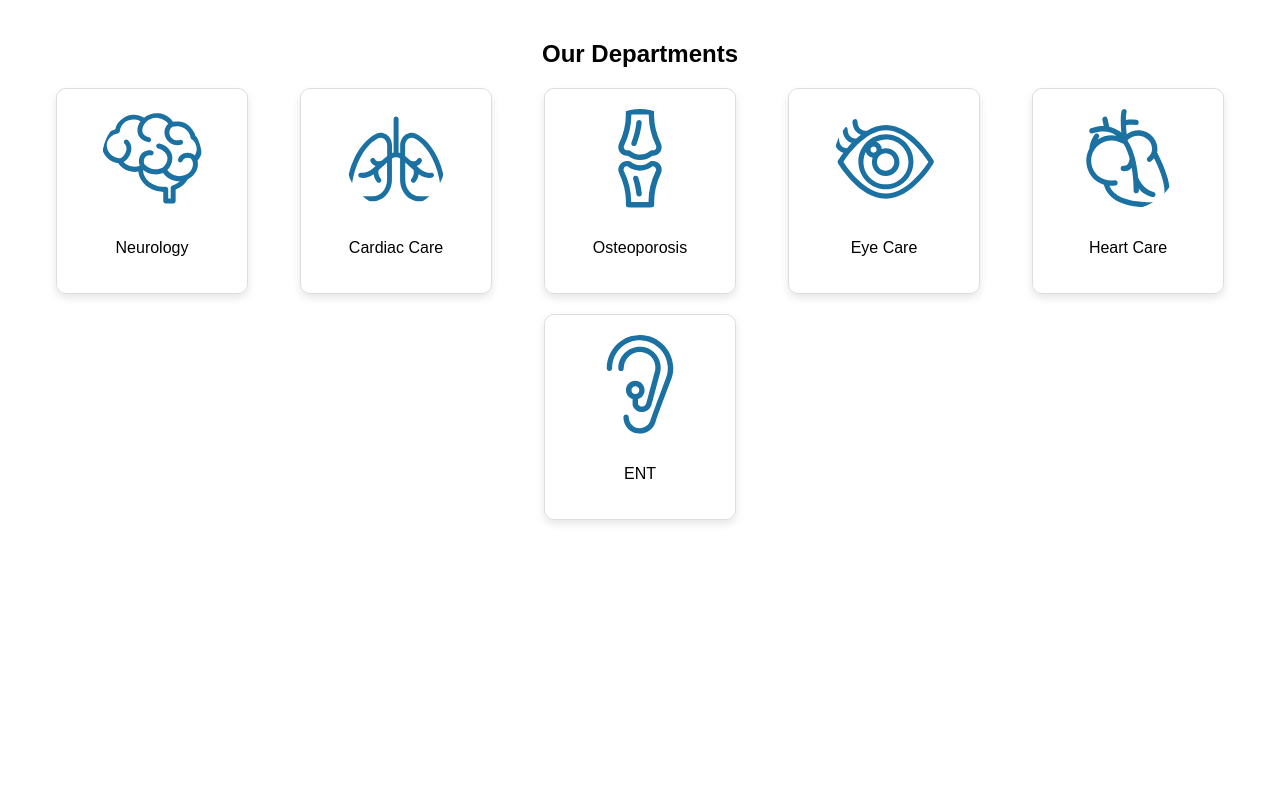
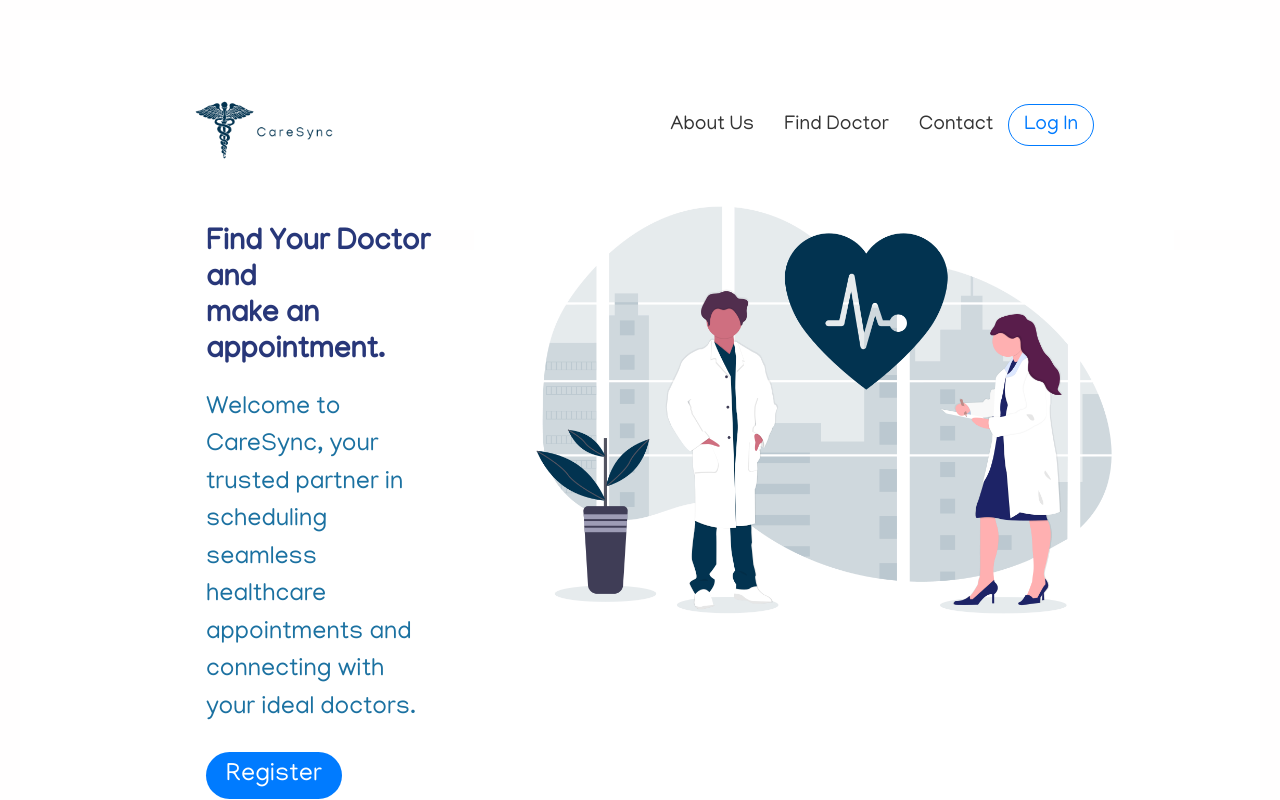
Before and after one commit to AbarquezMyk/IndustryElective-AppDev, a React (Create React App) app in the folder caresync/: page / in a window 1280 px wide. Built offline with nearby package versions, Linux system fonts and the light colour scheme.

Commit message:
Initial Commit of App.js

```diff
--- a/caresync/src/App.js
+++ b/caresync/src/App.js
@@ -1,28 +1,40 @@
 import React from 'react';
 import { BrowserRouter as Router, Routes, Route, Navigate } from 'react-router-dom';
-//import Home from './components/Home';
-// import PaymentMethods from './components/PaymentMethod';
-// import Calendar from './components/Calendar';
-// import OnlineForm from './components/OnlineForm';
-// import Patient from './components/Patient';
-// import PatientProfileForm from './components/PatientProfileForm';
-// import CreditCard from './components/CreditCard';
-// import Login from './components/Login';
-// import Register from './components/Register';
-// import AppointmentHistory from './components/AppointmentHistory';
+import Home from './components/Home';
+import PaymentMethods from './components/PaymentMethod';
+import Calendar from './components/Calendar';
+import OnlineForm from './components/OnlineForm';
+import Patient from './components/Patient';
+import PatientProfileForm from './components/PatientProfileForm';
+import CreditCard from './components/CreditCard';
+import Login from './components/Login';
+import Register from './components/Register';
+import AppointmentHistory from './components/AppointmentHistory';
 import Doctor from './components/Doctor';
 
 const App = () => {
   return (
     <Router>
       <Routes>
-      {/*<Route path="/" element={<Navigate to="/calendar" replace />} /> */}
-      {/* <Route path="/calendar" element={<Calendar />} /> */}
-      {/* <Route path="/home" element={<Home />} /> */}
-      <Route path="/" element={<Doctor />} />
+        {/* Default route to Home */}
+        <Route path="/" element={<Home />} />
 
-      {/* <PaymentMethods /> */}
-      {/* <Calendar /> */}
+        {/* Authentication routes */}
+        <Route path="/login" element={<Login />} />
+        <Route path="/register" element={<Register />} />
+
+        {/* Other application routes */}
+        <Route path="/payment-methods" element={<PaymentMethods />} />
+        <Route path="/calendar" element={<Calendar />} />
+        <Route path="/online-form" element={<OnlineForm />} />
+        <Route path="/patient" element={<Patient />} />
+        <Route path="/patient-profile" element={<PatientProfileForm />} />
+        <Route path="/credit-card" element={<CreditCard />} />
+        <Route path="/appointment-history" element={<AppointmentHistory />} />
+        <Route path="/doctor" element={<Doctor />} />
+
+        {/* Redirect any unknown routes to Home */}
+        <Route path="*" element={<Navigate to="/" />} />
       </Routes>
     </Router>
   );
--- a/caresync/src/components/Home.jsx
+++ b/caresync/src/components/Home.jsx
@@ -64,7 +64,7 @@ function Home() {
           {/* Hero Section */}
           <section style={{ padding: '50px 0', backgroundColor: '#fff', height: 'calc(100vh - 80px)' }} id="home">
             <div className="container" style={{ display: 'flex', justifyContent: 'space-between', alignItems: 'center', flexWrap: 'wrap', height: '100%' }}>
-              <div style={{ flex: '1', padding: '20px', marginTop: '-500px', marginLeft: '100px' }}>
+              <div style={{ flex: '1', padding: '20px', marginTop: '-200px', marginLeft: '100px' }}>
                 <h1 style={{ fontSize: '30px', marginBottom: '20px', fontFamily: 'Manjari' }}>
                   Find Your Doctor and <br /> make an appointment.
                 </h1>
@@ -82,7 +82,7 @@ function Home() {
                 <img
                   src={hero}
                   alt="hero-header"
-                  style={{ width: '700px', height: 'auto', objectFit: 'contain', marginTop: '-800px' }}
+                  style={{ width: '700px', height: 'auto', objectFit: 'contain', marginTop: '-400px' }}
                 />
               </div>
             </div>
```
Also changed, not shown: 1 other file (tests, documents, lock files or other folders).
